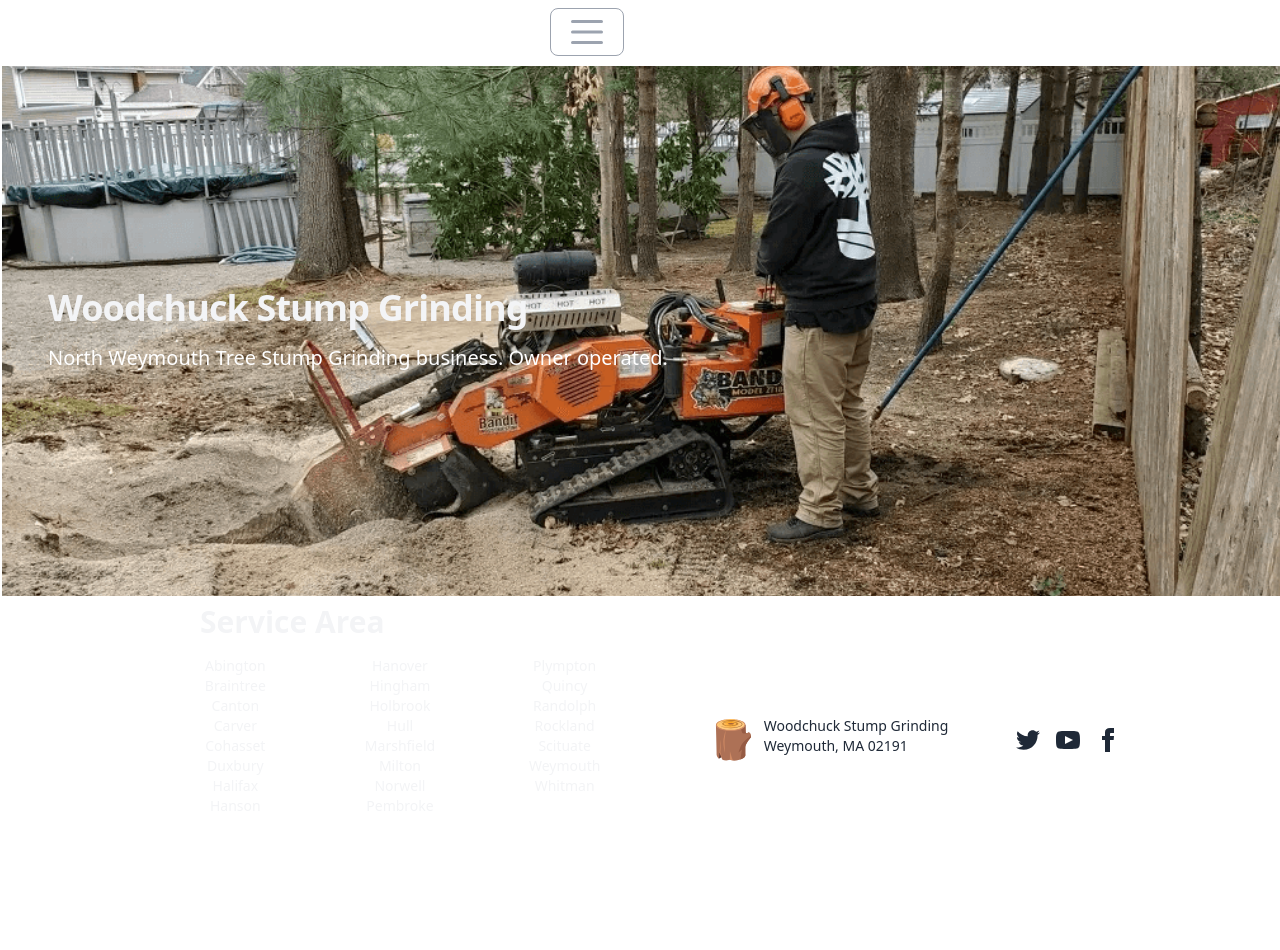
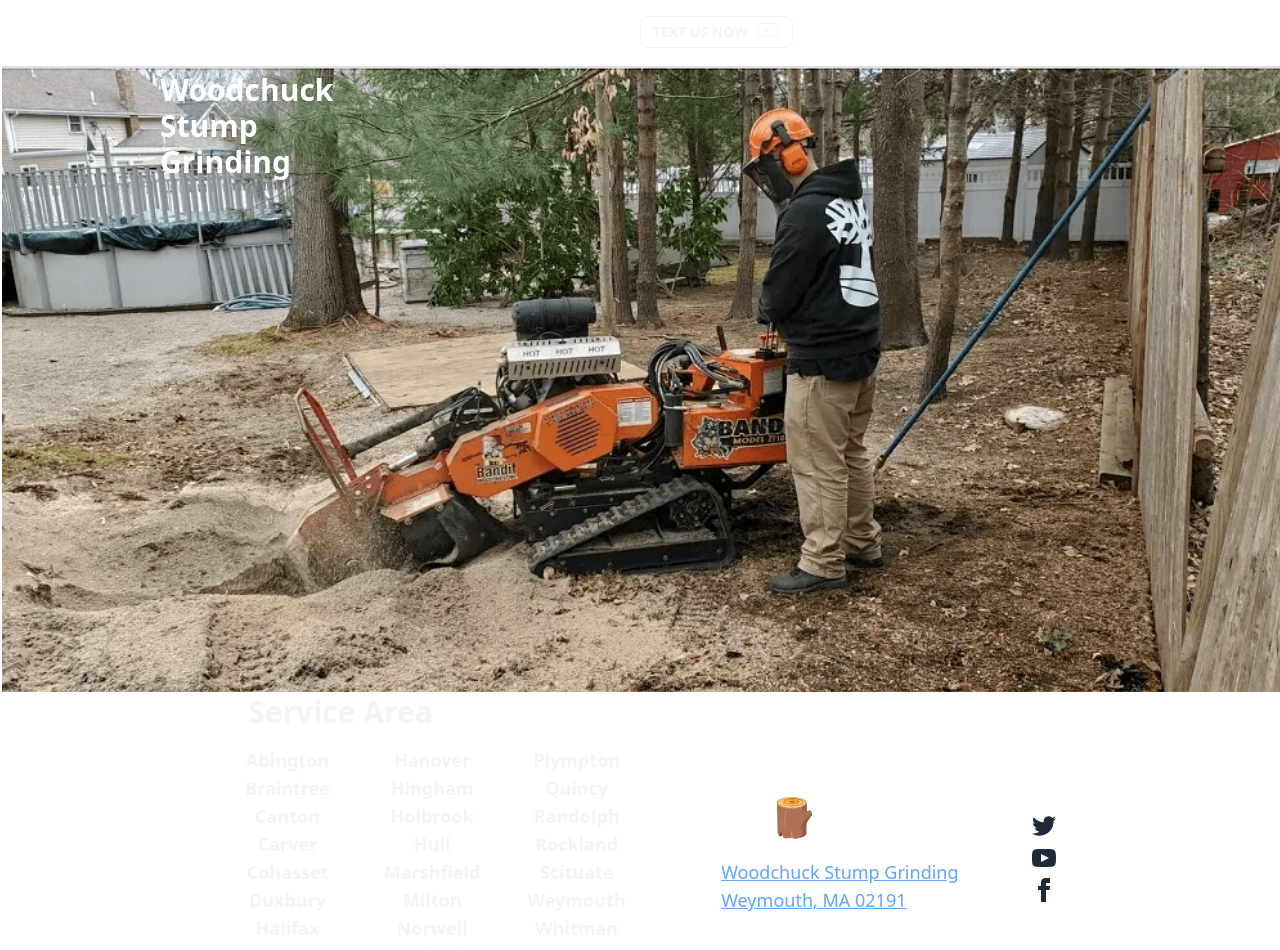
Before and after one commit to stevenrhett/woodchuck-app, a React (Vite) app: page / in a window 1280 px wide. Shown: the top 950 px of the page. Before the commit the page ends 840 px from the top, so only its background shows below. Built offline with nearby package versions, Linux system fonts and the light colour scheme.

Commit message:
finished working on the main page and the footer. Next I will work on the stumps page which is a photo gallary page

```diff
--- a/src/components/Footer.jsx
+++ b/src/components/Footer.jsx
@@ -12,52 +12,63 @@ function getTowns() {
 const Footer = () => {
 
     return (<>
-            <footer className="footer p-2 bg-base-100 text-base-content">
+            <footer className="wrapper footer rounded-lg p-0.5 bg-base-100 text-base-content">
                 <div
-                    className="container mx-auto flex flex-wrap items-center justify-between max-w-screen-xl mx-auto px-4 sm:px-6 lg:px-8">
-                    <div className="w-full lg:w-6/12 px-4">
+                    className="mx-auto flex flex-wrap items-center justify-between max-w-screen-lg sm:px-4 lg:px-8">
+                    <div className="lg:mb-0 w-full lg:w-6/12 lg:mb-0">
 
-                        <h1 className="block ml-6 text-3xl font-bold text-gray-100">
+                        <h1 className="font-semibold brightness-100 lg:mb-0 block ml-6 text-3xl text-gray-100">
                             Service Area
                         </h1>
                     </div>
-                    <div className="w-full  lg:w-6/12 md:text-lg xl:text-xl">
-                        <div className="mb-4 mt-2 text-gray-100">
-                            <ul className="text-center columns-3">
+                    <div className="w-full  lg:w-6/12 lg:text-lg">
+                        <div className="sm:mb-2 mt-2 text-gray-100">
+                            <ul className="font-semibold brightness-100 text-center justify-between columns-3">
                                 <TownList towns={getTowns()}
                                 />
                             </ul>
                         </div>
                     </div>
-                    <div>
-                        <div className="sm:justify-center flex items-start grid-flow-col">
+                    <div className="flex flex-col sm:flex-row  lg:justify-between lg:items-center">
+
+                        <div className="justify-self-center flex flex-col gap-0 lg:gap-4">
                             <img
                                 src={stumps}
                                 alt="stumps"
-                                className="justify-center w-12 h-12 rounded-full"
+                                className="ml-14 w-12 h-12 rounded-full"
                             />
-                            <p className="ml-2 mt-0">Woodchuck Stump Grinding <br/>Weymouth, MA 02191</p>
+                            <a href="mailto:grindingwoodchuck@gmail.com" className="lg:text-lg text-blue-400 underline">
+                                <p className="ml-2 mt-0">Woodchuck Stump Grinding <br/>Weymouth, MA 02191</p></a>
                         </div>
                     </div>
-                    <div className="sm:mb-2 sm:w-full sm:flex-1 md:place-self-center md:justify-self-end">
-                        <div className="sm:justify-center grid grid-flow-col gap-4">
-                            <a>
+
+                        <div className="grid-flow-col gap-0 place-self-center justify-self-end">
+                            <div className="sm:flex sm:mt-12 lg:flex-row sm:justify-between sm:items-center">
+
+
+                            <a href="https://www.twitter.com">
                                 <svg xmlns="http://www.w3.org/2000/svg" width="24" height="24" viewBox="0 0 24 24"
-                                     className="fill-current">
+                                     className="sm:m-2 lg:mt-2 fill-current">
                                     <path
                                         d="M24 4.557c-.883.392-1.832.656-2.828.775 1.017-.609 1.798-1.574 2.165-2.724-.951.564-2.005.974-3.127 1.195-.897-.957-2.178-1.555-3.594-1.555-3.179 0-5.515 2.966-4.797 6.045-4.091-.205-7.719-2.165-10.148-5.144-1.29 2.213-.669 5.108 1.523 6.574-.806-.026-1.566-.247-2.229-.616-.054 2.281 1.581 4.415 3.949 4.89-.693.188-1.452.232-2.224.084.626 1.956 2.444 3.379 4.6 3.419-2.07 1.623-4.678 2.348-7.29 2.04 2.179 1.397 4.768 2.212 7.548 2.212 9.142 0 14.307-7.721 13.995-14.646.962-.695 1.797-1.562 2.457-2.549z"></path>
                                 </svg>
                             </a>
-                            <a>
+
+                                <a href="https://www.youtube.com">
+
                                 <svg xmlns="http://www.w3.org/2000/svg" width="24" height="24" viewBox="0 0 24 24"
-                                     className="fill-current">
+                                     className="sm:m-2 lg:mt-2 fill-current">
                                     <path
                                         d="M19.615 3.184c-3.604-.246-11.631-.245-15.23 0-3.897.266-4.356 2.62-4.385 8.816.029 6.185.484 8.549 4.385 8.816 3.6.245 11.626.246 15.23 0 3.897-.266 4.356-2.62 4.385-8.816-.029-6.185-.484-8.549-4.385-8.816zm-10.615 12.816v-8l8 3.993-8 4.007z"></path>
                                 </svg>
+
                             </a>
-                            <a>
+
+
+                                <a href="https://www.facebook.com">
+
                                 <svg xmlns="http://www.w3.org/2000/svg" width="24" height="24" viewBox="0 0 24 24"
-                                     className="fill-current">
+                                     className="sm:m-2 lg:mt-2 fill-current">
                                     <path
                                         d="M9 8h-3v4h3v12h5v-12h3.642l.358-4h-4v-1.667c0-.955.192-1.333 1.115-1.333h2.885v-5h-3.808c-3.596 0-5.192 1.583-5.192 4.615v3.385z"></path>
                                 </svg>
@@ -65,6 +76,8 @@ const Footer = () => {
                         </div>
                     </div>
                 </div>
+
+
             </footer>
         </>
     )
--- a/src/components/HeroNavigation.jsx
+++ b/src/components/HeroNavigation.jsx
@@ -26,35 +26,35 @@ export default function HeroNavigation() {
     return (
         <>
             <div>
-                <div className="navbar" aria-label="Global">
-                    <div className="navbar-start">
+                <div className="text-gray-100 navbar" aria-label="Global">
+                    <div className="text-gray-100 navbar-start">
                         <a href="https://woodchuckgrinding.com/">
                             <span className="sr-only">Woodchuck Stump Grinding</span>
-                            <img className="absolute h-16 top-0 left-0 object-cover"
+                            <img className="absolute h-12 top-0 left-0 object-cover"
                                  src={vector} alt="Photo a half of a saw blade."/>
                         </a>
                     </div>
-                    <div className="lg:hidden navbar-center">
-                        <button href="sms:(1)(7816501119)" className="btn btn-outline gap-2">
+                    <div className="text-gray-100 lg:flex navbar-center">
+                        <a href="sms:(1)(7816501119)" className="text-gray-100 btn btn-sm  btn-outline gap-2">
                             Text Us Now
-                            <svg xmlns="http://www.w3.org/2000/svg" className="h-6 w-6" fill="none" viewBox="0 0 24 24"
+                            <svg xmlns="http://www.w3.org/2000/svg" className="text-gray-100 h-6 w-6" fill="none" viewBox="0 0 24 24"
                                  stroke="currentColor">
                                 <path strokeLinecap="round" strokeLinejoin="round"
                                       d="M7.5 8.25h9m-9 3H12m-9.75 1.51c0 1.6 1.123 2.994 2.707 3.227 1.129.166 2.27.293 3.423.379.35.026.67.21.865.501L12 21l2.755-4.133a1.14 1.14 0 01.865-.501 48.172 48.172 0 003.423-.379c1.584-.233 2.707-1.626 2.707-3.228V6.741c0-1.602-1.123-2.995-2.707-3.228A48.394 48.394 0 0012 3c-2.392 0-4.744.175-7.043.513C3.373 3.746 2.25 5.14 2.25 6.741v6.018z"/>
                             </svg>
-                        </button>
+                        </a>
 
                     </div>
-                    <div className="right-0 navbar-end">
-                        <button className="right-0 btn btn-outline text-gray-400"
+                    <div className="text-gray-100 lg:hidden navbar-end">
+                        <button className="btn btn-sm btn-outline btn-ghost text-gray-100"
                                 onClick={() => setMobileMenuOpen(true)}>
                             <span className="sr-only">Open main menu</span>
-                            <Bars3Icon className="h-10" aria-hidden="true"/>
+                            <Bars3Icon className="h-8 w-8" aria-hidden="true"/>
                         </button>
                     </div>
 
 
-                    <div className="hidden lg:flex lg:justify-evenly lg:items-center lg:gap-x-12">
+                    <div className="hidden lg:flex  lg:items-center">
                         {navigation.map((item) => (
                             <NavLink
                                 key={item.name}
@@ -73,11 +73,11 @@ export default function HeroNavigation() {
                         ))}
                     </div>
                 </div>
-                <div className="relative isolate overflow-hidden">
+                <div className="text-gray-100 relative isolate overflow-hidden">
                     <img
                         src={TimAtWork}
                         alt="photo of a heavy equipment operator using a stump grinding machine."
-                        className="absolute -z-10 inset-0.5 w-full h-full object-cover"
+                        className="text-gray-100 absolute -z-10 inset-0.5 w-full h-full object-cover"
                     />
 
                     <div>
@@ -91,7 +91,7 @@ export default function HeroNavigation() {
                                     </Link>
                                     <button
                                         type="button"
-                                        className="-m-2.5 rounded-md p-2.5 text-gray-400"
+                                        className="-m-2.5 rounded-md p-2.5 text-gray-100"
                                         onClick={() => setMobileMenuOpen(false)}
                                     >
                                         <span className="sr-only">Close menu</span>
@@ -108,7 +108,7 @@ export default function HeroNavigation() {
                                                     exact
                                                     className={classNames(
                                                         'group w-full p-3 rounded-md flex flex-col items-start text-md font-medium',
-                                                        'text-gray-200 hover:bg-gray-500 hover:text-xl'
+                                                        'text-gray-100 hover:bg-gray-500 hover:text-xl'
                                                     )}
                                                     aria-current={item.current ? 'page' : undefined}
                                                 >
@@ -120,17 +120,15 @@ export default function HeroNavigation() {
                                 </div>
                             </Dialog.Panel>
                         </Dialog>
-                        <div className="mx-auto px-4 py-48 lg:py-56">
-                            <div className="max-w-7xl mx-auto px-4 sm:px-6 lg:px-8">
-                                <h1 className="text-4xl md:text-6xl xl:text-6xl font-bold tracking-tight text-gray-100">
-                                    Woodchuck Stump Grinding
-                                </h1>
-                                <p className="mt-4 text-white text-base md:text-lg lg:text-xl xl:text-2xl">
-                                    North Weymouth Tree Stump Grinding business. Owner operated.
+                        <div className="mt-2 sm:ml-10 lg:ml-40 items-center justify-between">
+                            <div className="min-w-0 flex-1">
+                                <h2 className="brightness-150 text-2xl lg:text-3xl font-bold leading-7 text-gray-100 sm:truncate sm:text-3xl sm:tracking-tight">
+                                    Woodchuck<br/> Stump <br/>Grinding
+                                </h2>
+                            </div>
+                        <div className="mx-0 px-0 sm:py-48 lg:py-64 ">
 
-                                </p>
-
-                            </div>
+                        </div>
                         </div>
                     </div>
 
--- a/tailwind.config.cjs
+++ b/tailwind.config.cjs
@@ -1,10 +1,8 @@
 module.exports = {
     content: ["./index.html", "./src/**/*.{js,ts,jsx,tsx}",], theme: {
         screens: {
-            'sm': {'min': '370px', 'max': '767px'},
-            'md': {'min': '768px', 'max': '1023px'},
-            'lg': {'min': '1024px', 'max': '1280px'},
-            'xl': {'min': '1281px', 'max': '1600px'},
+            'sm': {'min': '370px', 'max': '745px'},
+            'lg': {'min': '746px', 'max': '2400px'},
         },
     }, plugins: [require('@tailwindcss/aspect-ratio'), require('@tailwindcss/forms'), require("daisyui")],
 };
```
